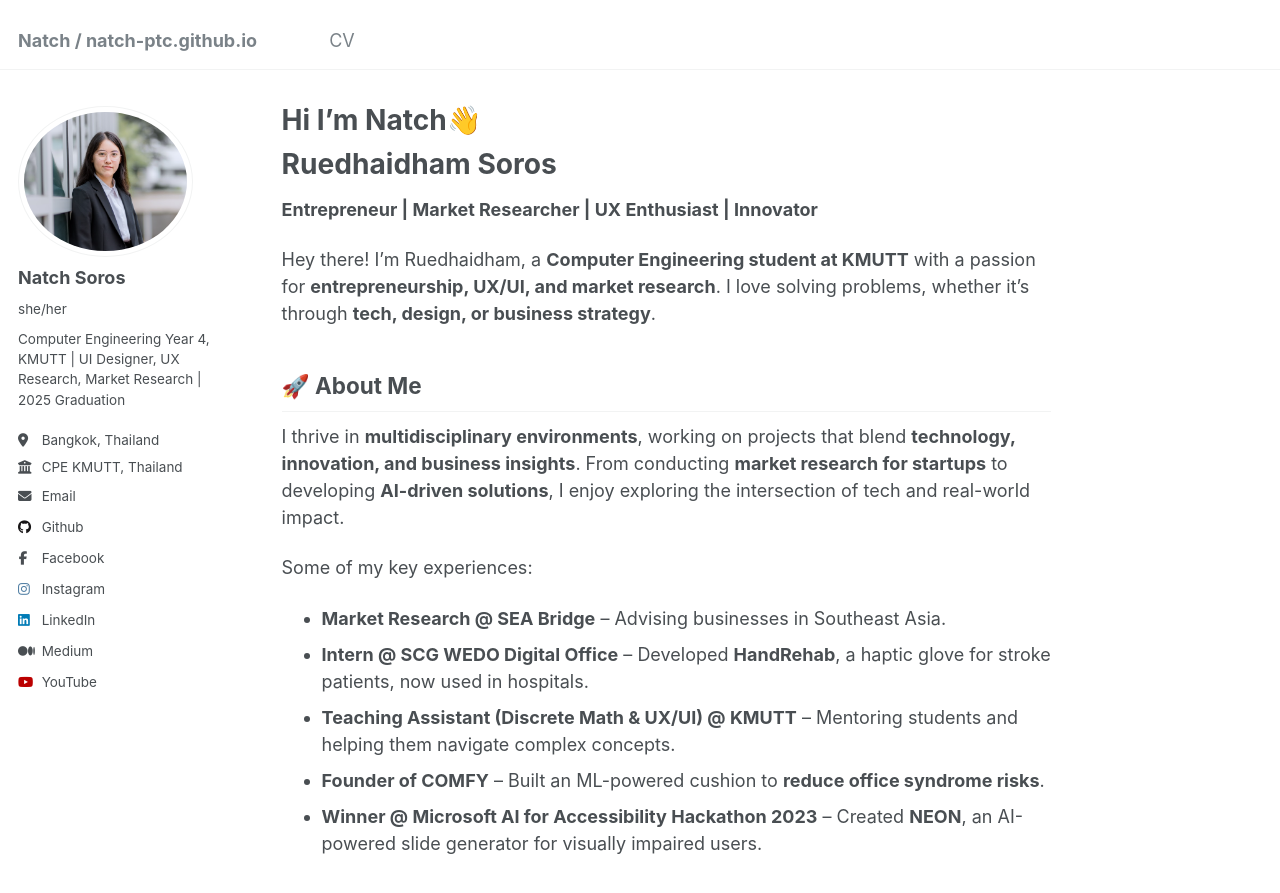
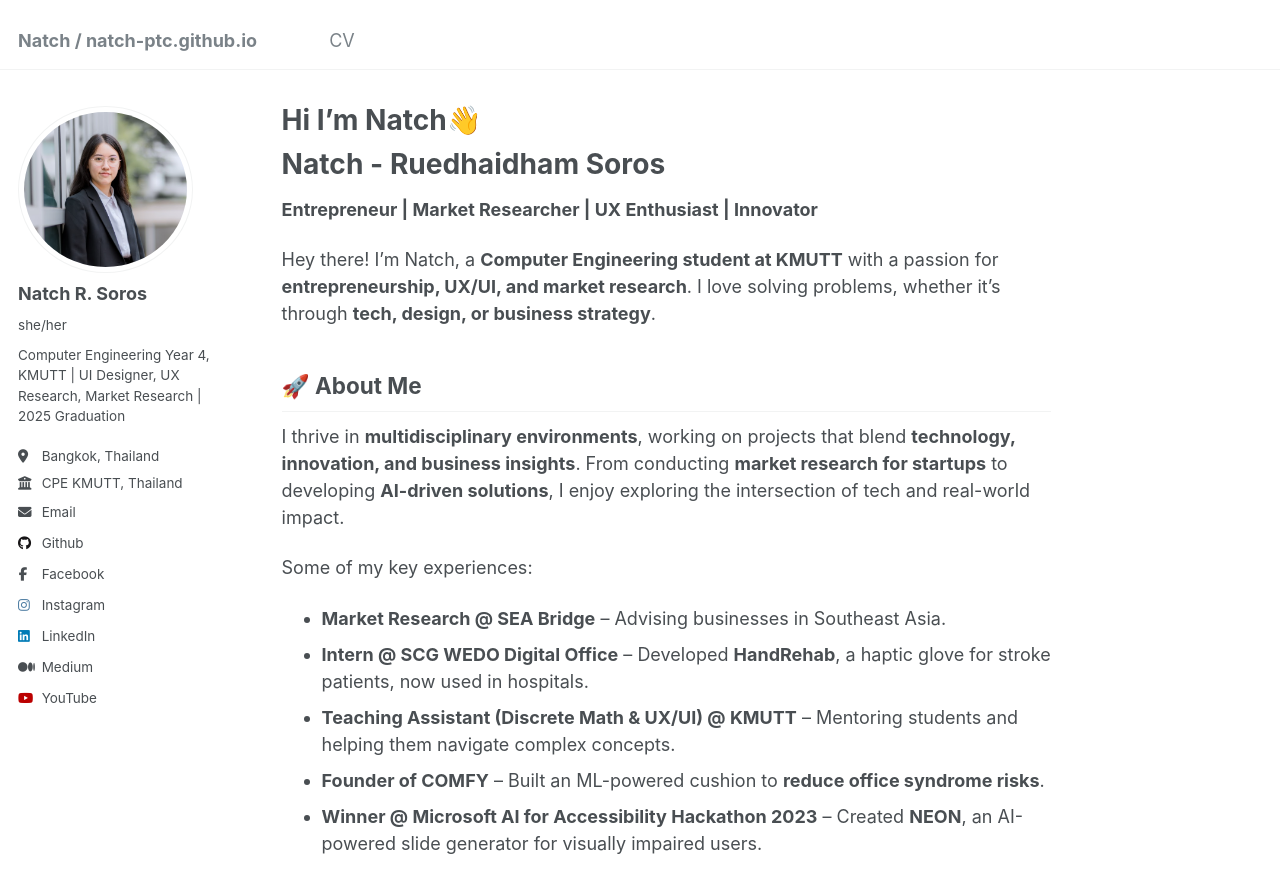
Before and after one commit to natch-ptc/natch-ptc.github.io, a Jekyll site: the page built from _pages/about.md, in a window 1280 px wide and 900 px high. Shown: the top 893 px of the window. Built offline with Jekyll 4.4.1, drawn with Linux system fonts in a browser that asks for light colours; some of the changed text lies outside the part shown.

Commit message:
Add text and home page

```diff
--- a/_config.yml
+++ b/_config.yml
@@ -10,7 +10,7 @@
 locale: "th-TH"
 title: "Natch / natch-ptc.github.io"
 title_separator: "-"
-name: &name "Ruedhaidham Soros"
+name: &name "Natch - Ruedhaidham Soros"
 description: &description "Computer Engineering Year 4, KMUTT | UI Designer, UX Research, Market Research | 2025 Graduation"
 url: https://natch-ptc.github.io # the base hostname & protocol for your site e.g. "https://[your GitHub username].github.io"
 baseurl: "" # the subpath of your site, e.g. "/blog"
@@ -22,7 +22,7 @@ repository: "natch-ptc/natch-ptc.github.io"
 author:
   # Biographic information
   avatar: "profile.png"
-  name: "Natch Soros"
+  name: "Natch R. Soros"
   pronouns: "she/her"
   bio: "Computer Engineering Year 4, KMUTT | UI Designer, UX Research, Market Research | 2025 Graduation"
   location: "Bangkok, Thailand"
--- a/_pages/about.md
+++ b/_pages/about.md
@@ -6,10 +6,10 @@ redirect_from:
   - /about/
   - /about.html
 ---
-# Ruedhaidham Soros
+# Natch - Ruedhaidham Soros
 **Entrepreneur | Market Researcher | UX Enthusiast | Innovator**
 
-Hey there! I'm Ruedhaidham, a **Computer Engineering student at KMUTT** with a passion for **entrepreneurship, UX/UI, and market research**. I love solving problems, whether it’s through **tech, design, or business strategy**.
+Hey there! I'm Natch, a **Computer Engineering student at KMUTT** with a passion for **entrepreneurship, UX/UI, and market research**. I love solving problems, whether it’s through **tech, design, or business strategy**.
 
 ## 🚀 About Me
 I thrive in **multidisciplinary environments**, working on projects that blend **technology, innovation, and business insights**. From conducting **market research for startups** to developing **AI-driven solutions**, I enjoy exploring the intersection of tech and real-world impact.
```
Also changed, not shown: images/profile.png.
